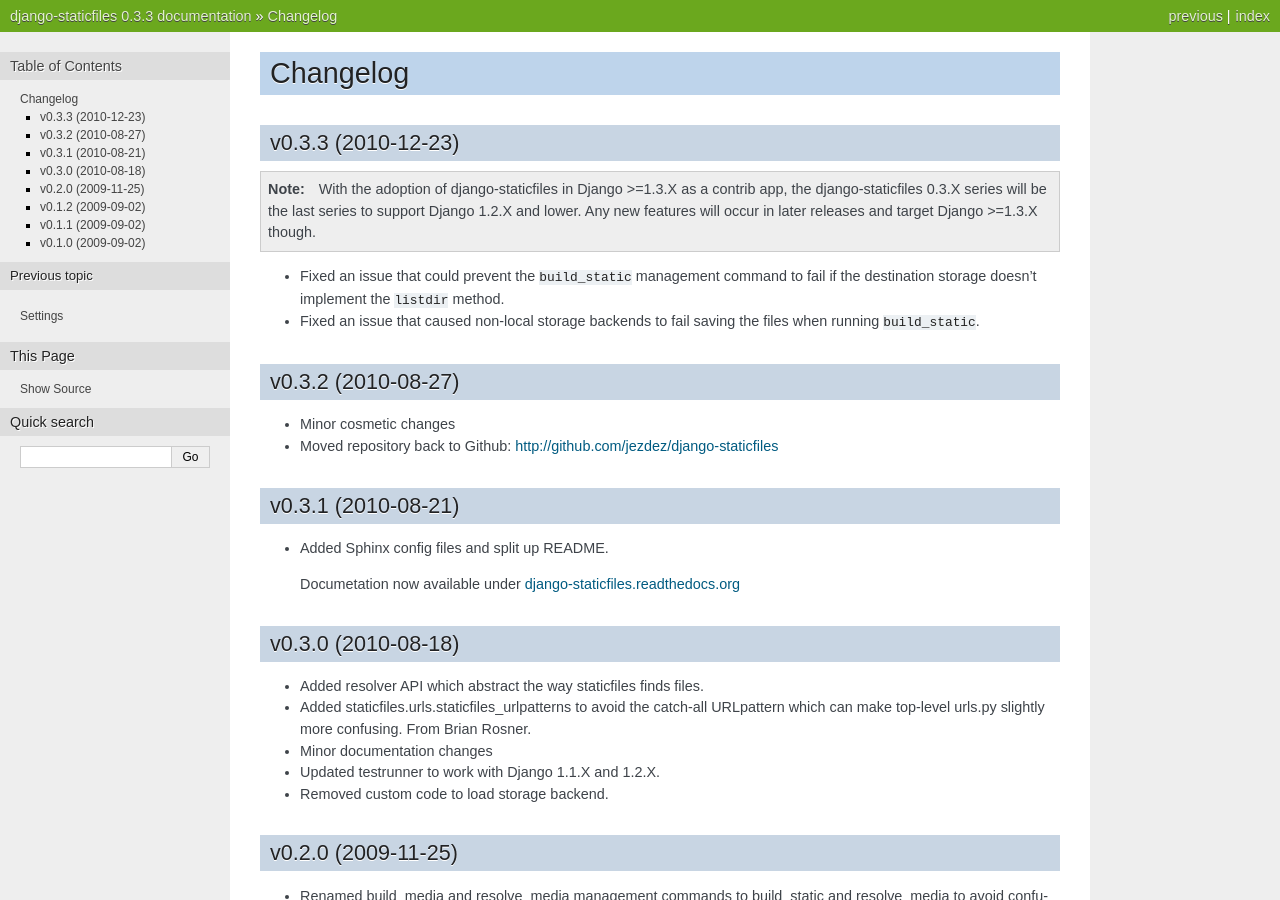
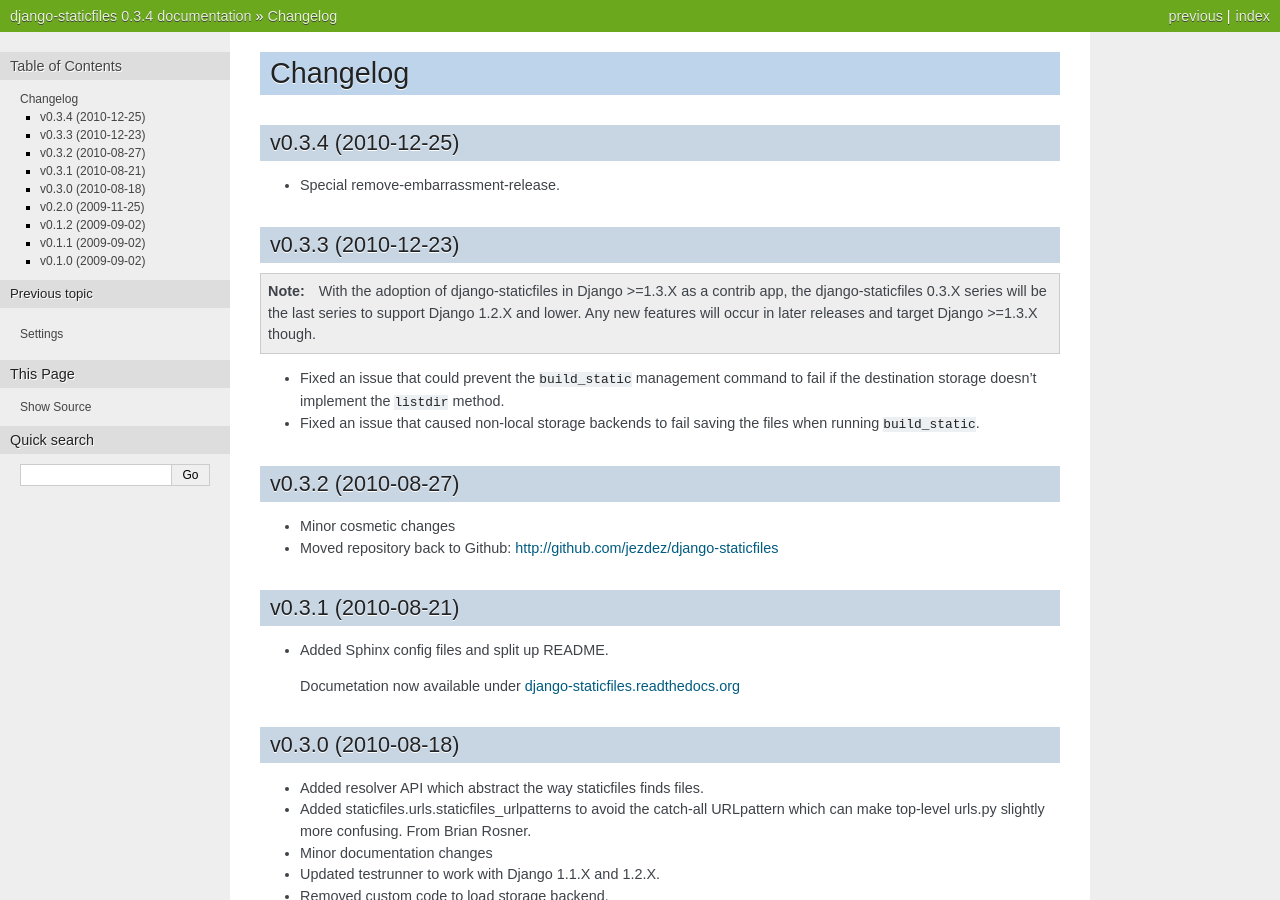
Before and after one commit to jezdez/django-staticfiles, a Sphinx documentation site: the page built from docs/changelog.rst, in a window 1280 px wide and 900 px high. Built offline with Sphinx 7.4.7, drawn with Linux system fonts in a browser that asks for light colours; some of the changed text lies outside the part shown.

Commit message:
Bumped version.

```diff
--- a/docs/changelog.rst
+++ b/docs/changelog.rst
@@ -1,5 +1,10 @@
 Changelog
 =========
+
+v0.3.4 (2010-12-25)
+-------------------
+
+* Special remove-embarrassment-release.
 
 v0.3.3 (2010-12-23)
 -------------------
--- a/docs/conf.py
+++ b/docs/conf.py
@@ -52,9 +52,9 @@
 # built documents.
 #
 # The short X.Y version.
-version = '0.3.3'
+version = '0.3.4'
 # The full version, including alpha/beta/rc tags.
-release = '0.3.3'
+release = '0.3.4'
 
 # The language for content autogenerated by Sphinx. Refer to documentation
 # for a list of supported languages.
--- a/setup.py
+++ b/setup.py
@@ -6,7 +6,7 @@
 
 setup(
     name='django-staticfiles',
-    version='0.3.3',
+    version='0.3.4',
     description="A Django app that provides helpers for serving static files.",
     long_description=read('README.rst'),
     author='Jannis Leidel',
```
